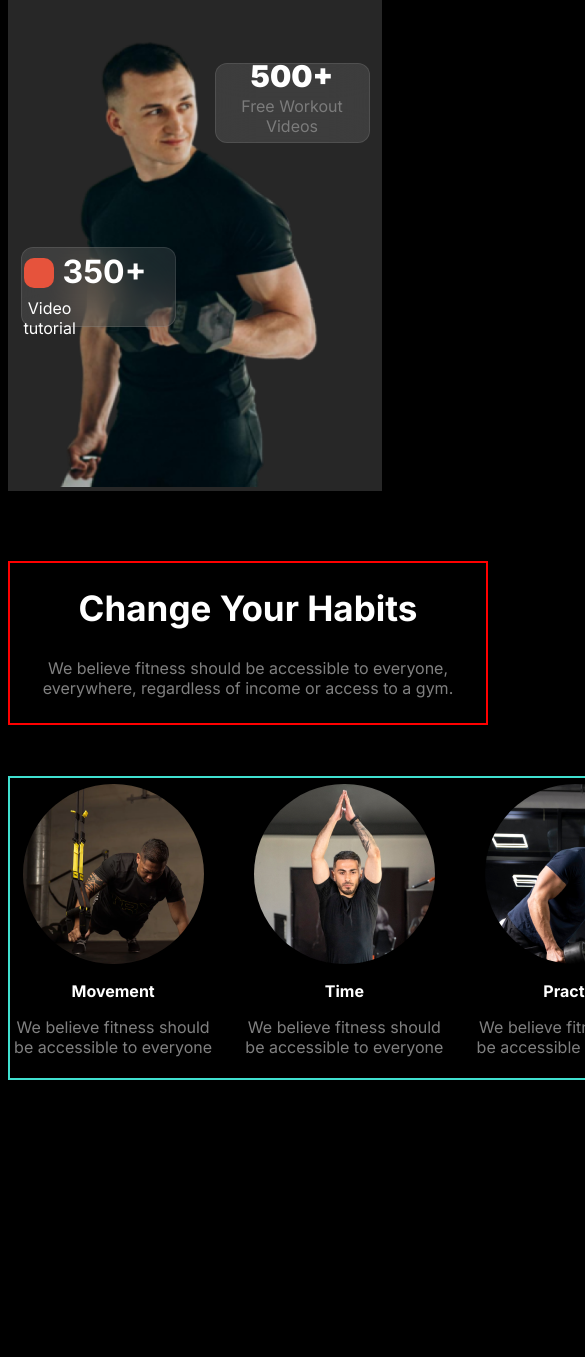
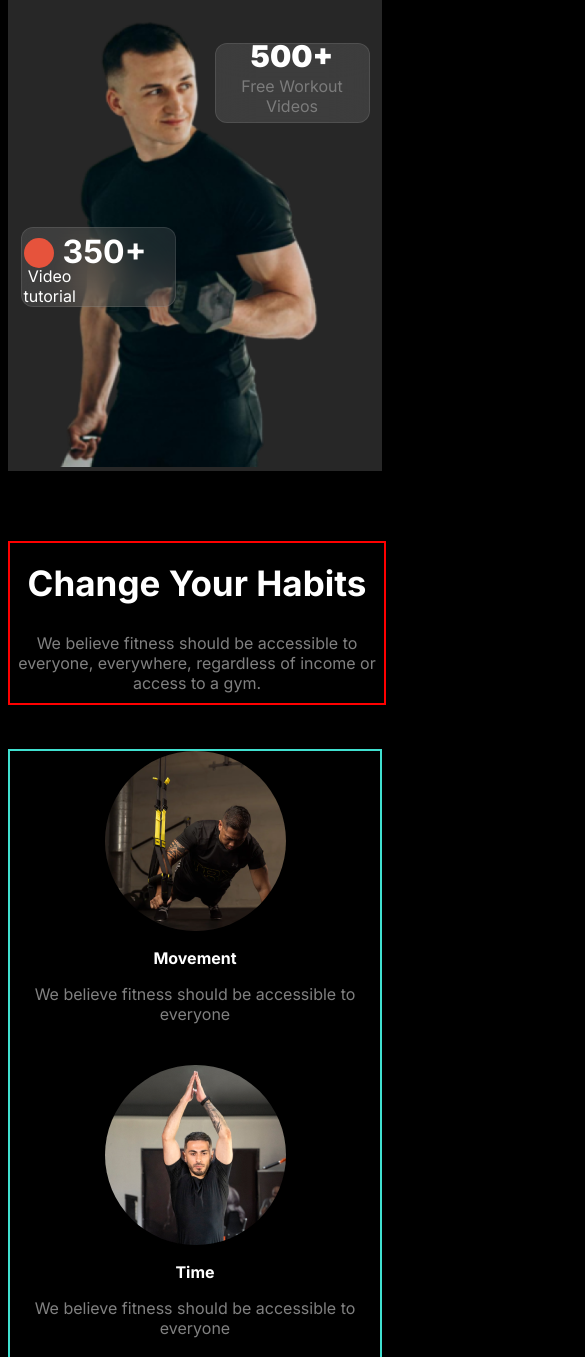
Before and after one commit to rimiruma/Assignment-2-Fitness-website, a plain HTML site: page index.html in a window 390 px wide. Shown: the part 528-1885 px from the top of the page, 585 px wide, since content can reach past the window. Before the commit the page ends 1616 px from the top, so only its background shows below. Drawn offline with Linux system fonts and the light colour scheme.

Commit message:
added habits section and responsive done

```diff
--- a/index.html
+++ b/index.html
@@ -30,7 +30,8 @@
         <div class="banner">
             <div class="banner-text">
                 <h1>Get body in<br><span class="hape">hape</span> & stay<br> healthy</h1>
-                <p>A huge selection of health and fitness content, healthy recipes <br>
+                <p>A huge selection of health and fitness content, healthy recipes
+                      <br class="br">
                     and transformation stories to help you get fit and stay fit!</p>
                 <div class="bg-btn">
                     <button class="btn-primary">Join club Now</button>
@@ -64,9 +65,10 @@
                 <h1>Change Your Habits</h1>
                 <p>We believe fitness should be accessible to everyone, everywhere, regardless of income or access to a
                     gym.</p>
+
             </div>
-            <div class="section-content">
-                <div class="section-card">
+            <div class="section-content display-flex">
+                <div class="section-card display-flex">
                     <div class="first-card-img">
                         <img src="images/image 3.png" alt="">
                         <h2>Movement</h2>
--- a/responsive/responsive.css
+++ b/responsive/responsive.css
@@ -17,7 +17,7 @@
         flex-direction: row;
     }
 
-    .banner {
+    .banner, .section-card {
         flex-direction: column;
     }
 
@@ -31,6 +31,19 @@
     }
 
     .section-card{
-        /* grid-template-columns: repeat(1,1fr); */
+        grid-template-columns: repeat(1,1fr);
+
+    }
+
+    .section-title{
+        width: 100%;
+    }
+
+    .banner-text h1{
+       margin-left: 0;
+    }
+
+    .br{
+        display: none;
     }
 }
--- a/styles/fitness.css
+++ b/styles/fitness.css
@@ -57,6 +57,9 @@
     width: 400px;
     height: 50px;
     margin-right: 60px;
+    box-sizing: border-box;
+    border: 1px solid rgba(255, 255, 255, 0.1);
+    border-radius: 39px;
     /* border: 2px solid tomato; */
 }
 
@@ -194,7 +197,7 @@
     position: absolute;
     width: 30px;
     height: 30px;
-    border-radius: 10px;
+    border-radius: 100px;
     display: flex;
     left: 2px;
     top: 10px;
@@ -210,9 +213,15 @@
 
 .card-2 p{
     position: absolute;
-   top: 80%;
+   top: 40%;
+
 
 }
+
+/* .main{
+    max-width: 1440px;
+    margin: 0 auto;
+} */
 /* Habits styles start */
 .section-title {
     width: 476px;
@@ -231,25 +240,27 @@
     color: white;
 }
 
+.section-content{
+    max-width: 900px;
+    margin: 0 auto;
+
+}
+
 .section-card {
 
     gap: 25px;
-    width: 900px;
-    height: 300px;
-    margin: 0 auto;
-    margin-top: -5%;
+    margin-top: -7%;
     /* background-color: #808080f2; */
     border: 2px solid turquoise;
+    display: grid;
+    grid-template-columns: repeat(4, 1fr);
     text-align: center;
     justify-content: center;
     align-items: center;
-    display: grid;
-    grid-template-columns: repeat(4, 1fr);
+    display: flex;
 }
 
 .section-card img {
-    /* width: 80%;
-    height: 60%; */
     border-radius: 100px;
 }
 
```
